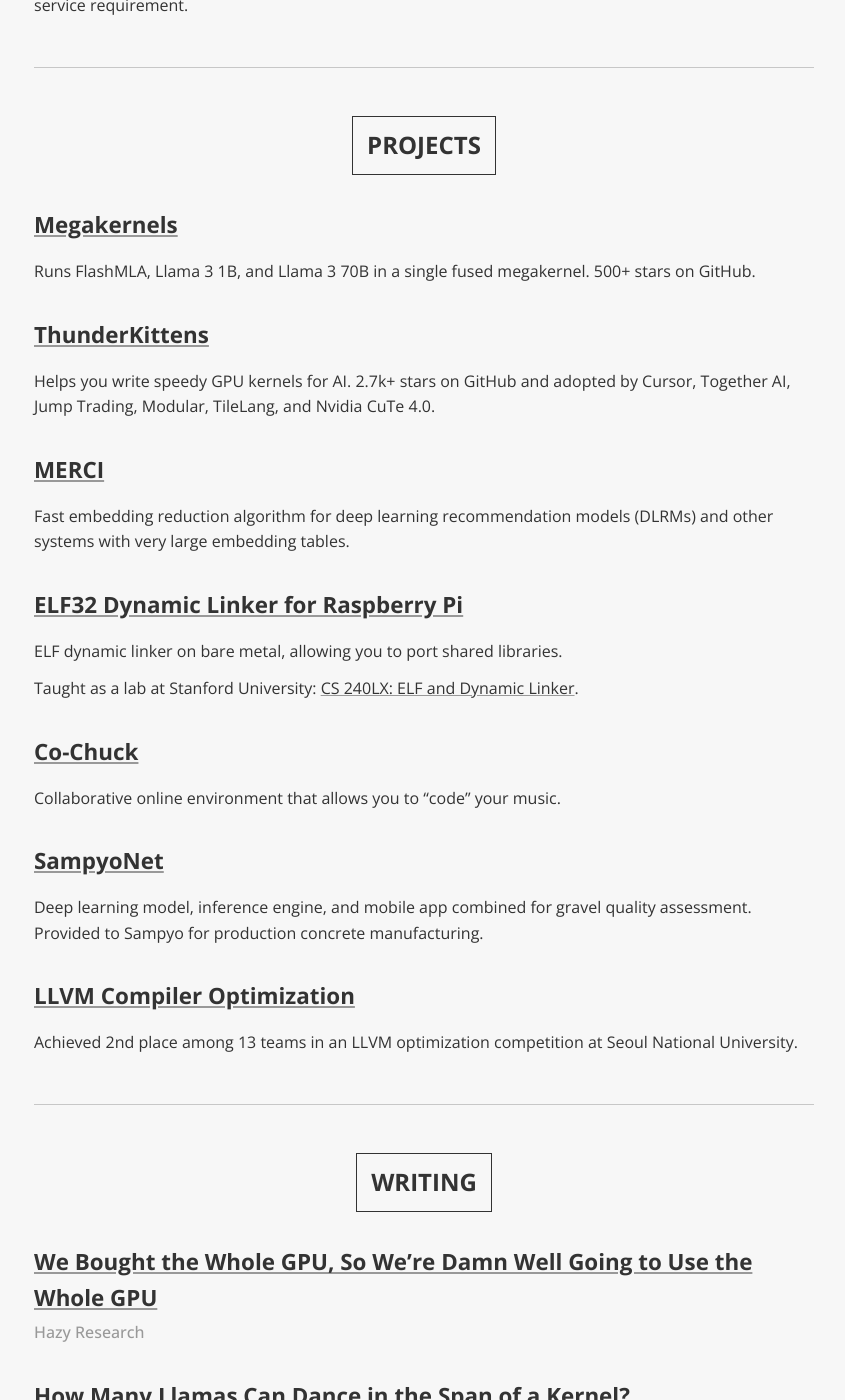
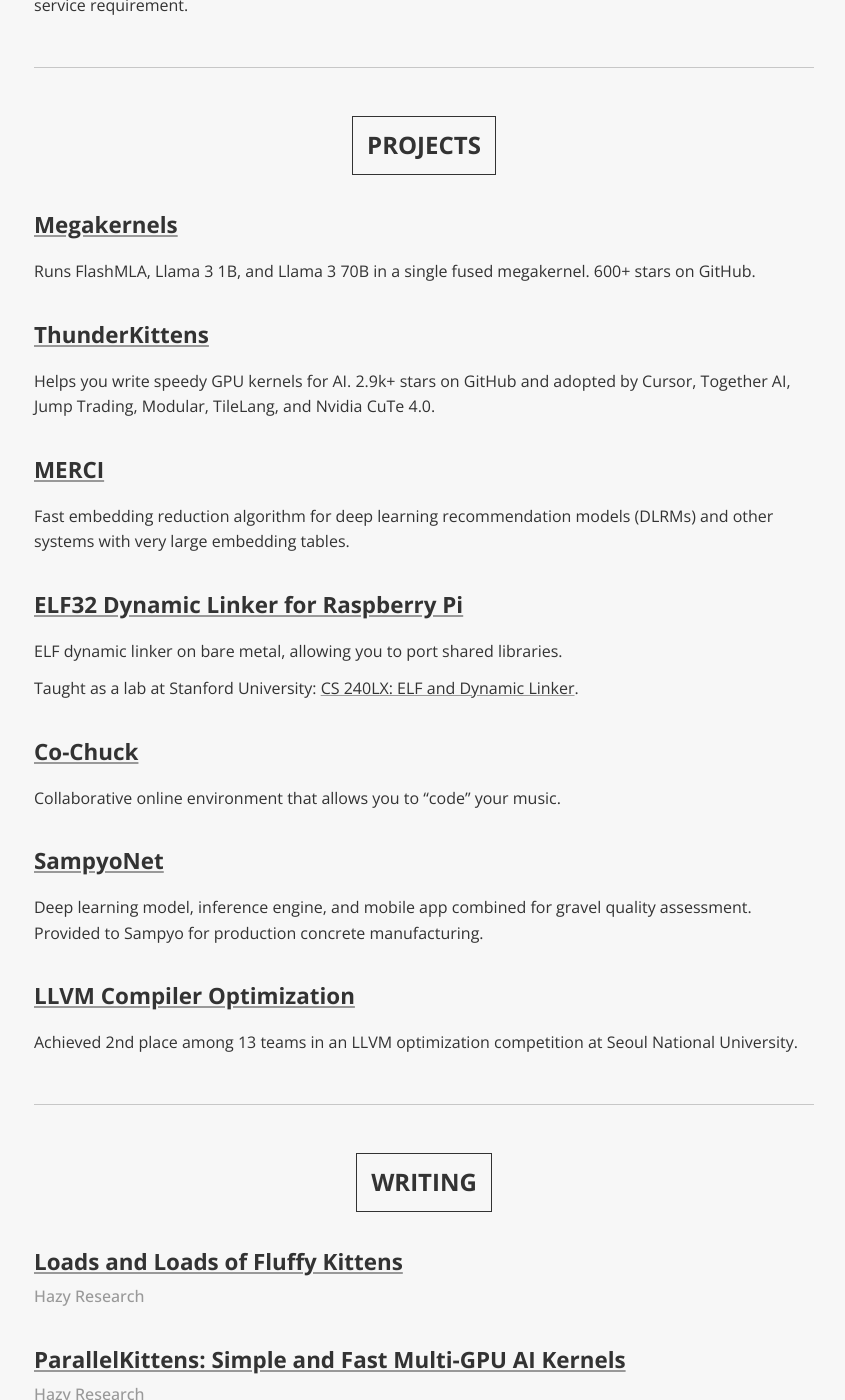
Before and after one commit to StuartSul/StuartSul.github.io_src, a Jekyll site: the page built from index.html, in a window 1280 px wide and 1400 px high, scrolled down 2190 px. Shown: the whole window, without its empty margins (216-1061 px from the left). Built offline with Jekyll 4.4.1, drawn with Linux system fonts in a browser that asks for light colours.

Commit message:
Add new blog posts

```diff
--- a/_includes/about.md
+++ b/_includes/about.md
@@ -49,10 +49,10 @@
 # Projects
 
 ## [Megakernels](https://github.com/HazyResearch/Megakernels)
-Runs FlashMLA, Llama 3 1B, and Llama 3 70B in a single fused megakernel. 500+ stars on GitHub.
+Runs FlashMLA, Llama 3 1B, and Llama 3 70B in a single fused megakernel. 600+ stars on GitHub.
 
 ## [ThunderKittens](https://github.com/HazyResearch/ThunderKittens)
-Helps you write speedy GPU kernels for AI. 2.7k+ stars on GitHub and adopted by Cursor, Together AI, Jump Trading, Modular, TileLang, and Nvidia CuTe 4.0.
+Helps you write speedy GPU kernels for AI. 2.9k+ stars on GitHub and adopted by Cursor, Together AI, Jump Trading, Modular, TileLang, and Nvidia CuTe 4.0.
 
 ## [MERCI](https://github.com/SNU-ARC/MERCI)
 Fast embedding reduction algorithm for deep learning recommendation models (DLRMs) and other systems with very large embedding tables.
@@ -80,6 +80,12 @@
 ---
 
 # Writing
+
+## [Loads and Loads of Fluffy Kittens](https://hazyresearch.stanford.edu/blog/2025-11-17-fluffy-kittens)
+#### Hazy Research
+
+## [ParallelKittens: Simple and Fast Multi-GPU AI Kernels](https://hazyresearch.stanford.edu/blog/2025-11-17-pk)
+#### Hazy Research
 
 ## [We Bought the Whole GPU, So We're Damn Well Going to Use the Whole GPU](https://hazyresearch.stanford.edu/blog/2025-09-28-tp-llama-main)
 #### Hazy Research
```
